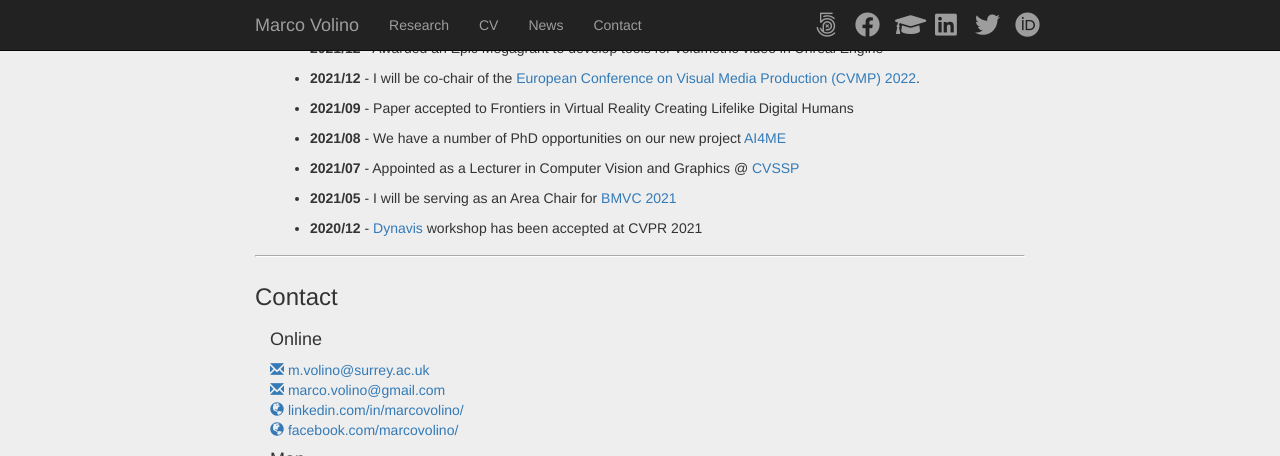
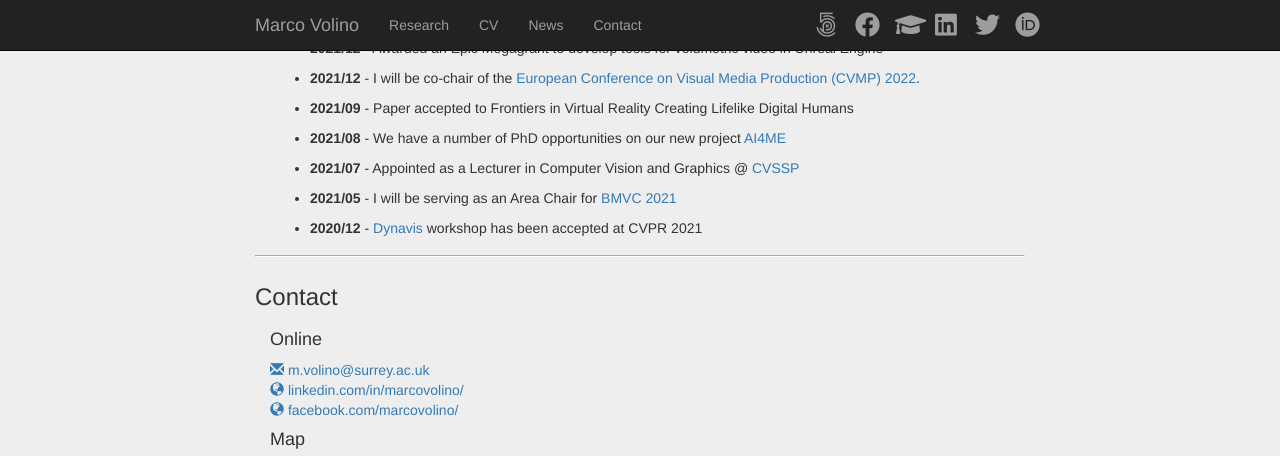
Before and after one commit to marcovolino/marcovolino.github.io, a Jekyll site: the page built from index.md, in a window 1280 px wide and 900 px high, scrolled down 574 px, cut to the strip 0-456 px from the top of the window. Built offline with Jekyll 4.4.1, drawn with Linux system fonts in a browser that asks for light colours; nearby versions of some CDN libraries.

Commit message:
Added papers

```diff
--- a/_includes/contact.html
+++ b/_includes/contact.html
@@ -12,10 +12,6 @@
 
                     <!-- EMAIL - WORK-->
                     <a target="_blank" href="mailto:m.volino@surrey.ac.uk"> <i class="glyphicon glyphicon-envelope"> </i> m.volino@surrey.ac.uk</a>
-                    <br>
-
-                    <!-- EMAIL - PERSONAL-->
-                    <a target="_blank" href="mailto:marco.volino@gmail.com"> <i class="glyphicon glyphicon-envelope"> </i> marco.volino@gmail.com</a>
                     <br>
 
                     <!-- LINKED IN -->
```
Also changed, not shown: images/paper/2022_eccv_pesavento.png (added), images/service/bmvc22.png (added), 2 other files.
